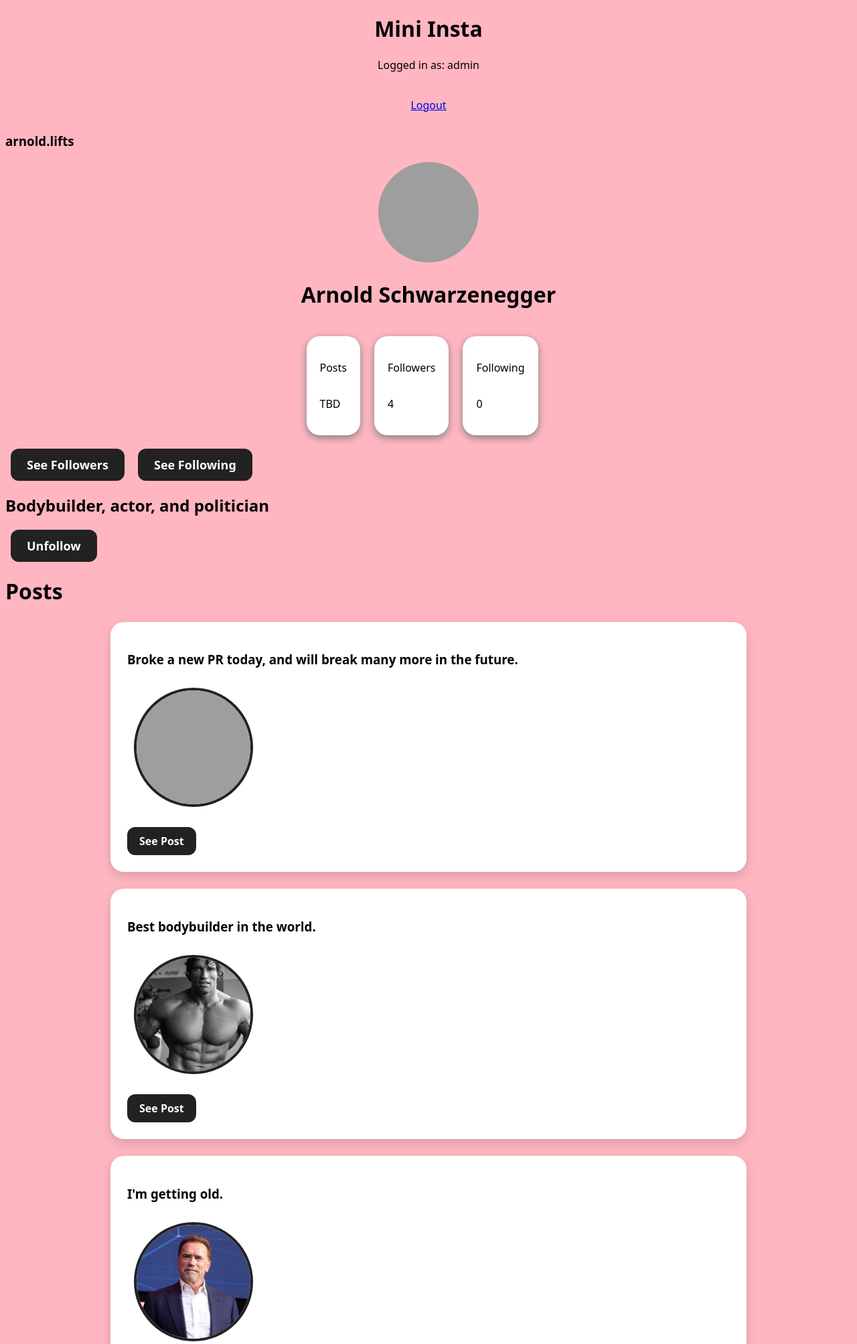
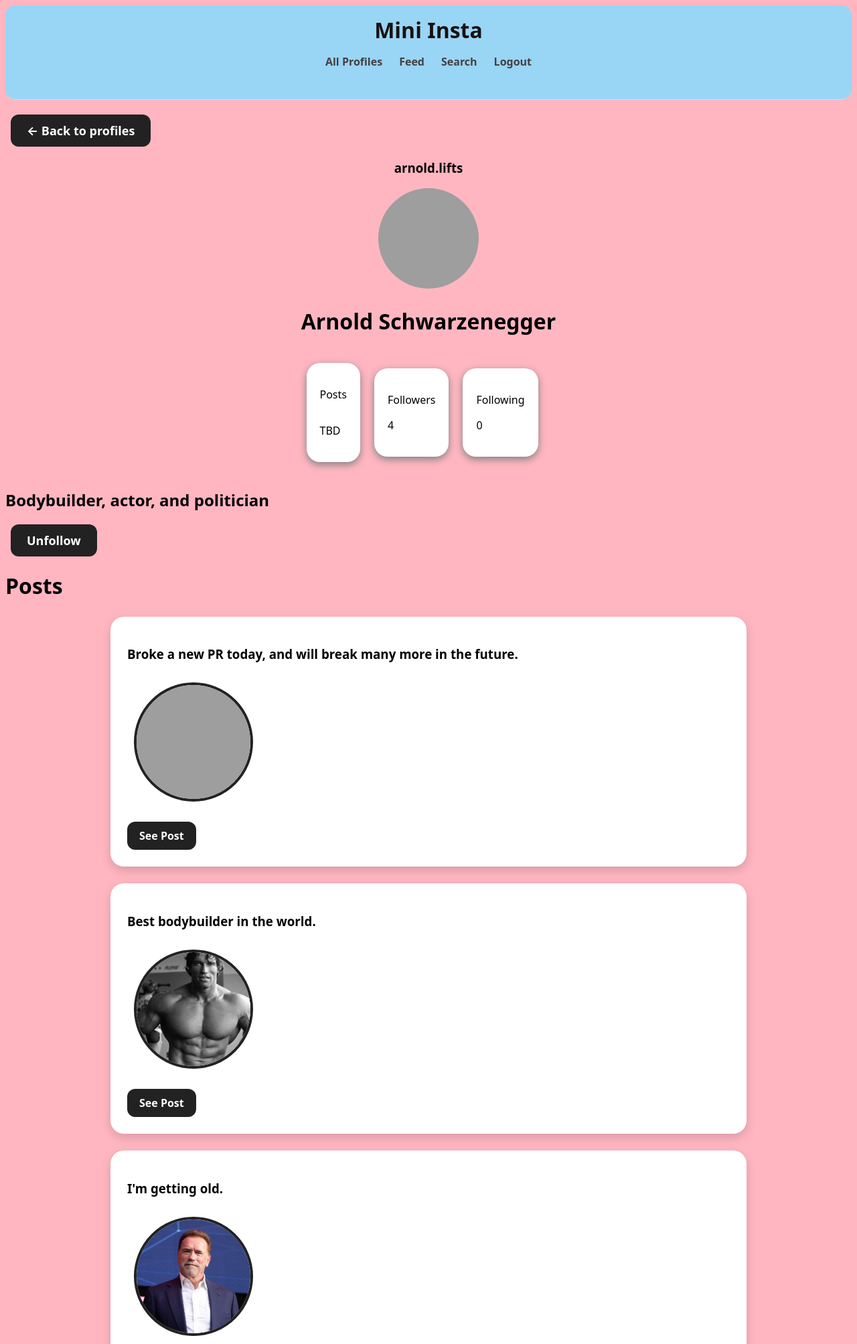
Before and after one commit to saud-otb/cs412, a Django app: page /mini_insta/profile/3/follow in a window 1280 px wide. Shown: the top 2007 px of the page at 67% size. Run offline with Django 5.2, Linux system fonts and the light colour scheme; a user stored in the database is signed in; data comes from the database, SQL or seed files in the repository; both versions use the stored data as it was after the commit; grey boxes are pictures that could not be loaded.

Commit message:
Fixed navbar and some styling issues

```diff
--- a/mini_insta/templates/mini_insta/base.html
+++ b/mini_insta/templates/mini_insta/base.html
@@ -8,35 +8,23 @@ used by all templates. -->
          <link rel="stylesheet" href="{% static 'mini_insta/style.css' %}">
     </head>
     <body>
-        <header>
-            <h1 id="main-header">Mini Insta</h1>
-            <nav>
+        <header class="site-header">
+            <h1>Mini Insta</h1>
+
+            <nav class="main_nav">
+                <a href="{% url 'show_all_profiles' %}">All Profiles</a>
                 {% if request.user.is_authenticated %}
-                    <p>Logged in as: {{request.user}}</p>
-                    <br>
-                    <a href="{% url 'logout_page' %}">Logout</a>
+                    <a href="{% url 'show_feed' %}" class="nav-button">Feed</a>
+                    <a href="{% url 'search_results' %}" class="nav-button">Search</a>
+                    <a href="{% url 'logout_page' %}" class="nav-button">Logout</a>
                 {% else %}
-                    <p>Not logged in</p>
-                    <br>
-                    <a href="{% url 'login' %}">Login</a>
+                    <a href="{% url 'login' %}" class="nav-button">Login</a>
                 {% endif %}
             </nav>
         </header>
-        {% block content %}
-        {% endblock %}
-        <footer>
-            <nav>
-                <div class="navigation-icons">
-                {% if profile.pk %}
-                    {% if request.user.is_authenticated and request.user == profile.user %}
-                        <a href="{% url 'show_feed' %}"><img src="https://cdn-icons-png.flaticon.com/512/3386/3386036.png" id="home"></a>
-                        <a href="{% url 'search_results' %}"><img src="https://static.thenounproject.com/png/3255265-200.png" id="search-icon"></a>
-                    {% endif %}
-                {% else %}
-                    <a href="{% url 'show_all_profiles' %}"><img src="https://cdn-icons-png.flaticon.com/512/3386/3386036.png" id="home"></a>
-                {% endif %}
-                </div>
-            </nav>
-        </footer>
+        <main class="page-content">
+            {% block content %}
+            {% endblock %}
+        </main>
     </body>
 </html>
--- a/mini_insta/templates/mini_insta/show_profile.html
+++ b/mini_insta/templates/mini_insta/show_profile.html
@@ -4,7 +4,12 @@
 {% extends 'mini_insta/base.html' %}
 
 {% block content %}
-<h3>{{profile.username}}</h3>
+<br>
+<a class="button" href="{% url 'show_all_profiles' %}">
+    ← Back to profiles
+</a>
+
+<h3 id="profile-username">{{profile.username}}</h3>
 
 <div class="top-header">
     <img src="{{profile.profile_image_url}}">
@@ -17,13 +22,12 @@
     <div class="profile-information">
         <div class="profile-stats">   <p>Posts</p> <p>TBD</p> </div>
 
-        <div class="profile-stats"> <p>Followers</p> <p>{{profile.get_num_followers}}</p></div>
+        <div class="profile-stats"><a href="{% url 'show_followers' profile.pk %}"> <p>Followers</p> <p>{{profile.get_num_followers}}</p> </a></div>
 
-        <div class="profile-stats">  <p>Following</p> <p>{{profile.get_num_following}}</p></div>
+        <div class="profile-stats"><a href="{% url 'show_following' profile.pk %}"> <p>Following</p> <p>{{profile.get_num_following}}</p> </a></div>
     </div>
 
-    <a href="{% url 'show_followers' profile.pk %}" class="button">See Followers</a>
-    <a href="{% url 'show_following' profile.pk %}" class="button">See Following</a>
+
     <h2>{{profile.bio_text}}</h2>
 
     {% if request.user.is_authenticated and logged_in_user != profile %}
@@ -35,6 +39,10 @@
     {% endif %}
 
     <h1>Posts</h1>
+    {% if request.user.is_authenticated and request.user == profile.user %}
+        <a href="{% url 'create_post' %}" id="create_post">Create Post</a>
+    {% endif %}
+
     {% for post in profile.get_all_posts %}
         <!--Displays all posts created by this profile-->
         <div class="profile-post">
@@ -49,13 +57,4 @@
             <a href="{% url 'show_post' post.pk %}">See Post</a>
         </div>
     {% endfor %}
-    {% if request.user.is_authenticated and request.user == profile.user %}
-        <a href="{% url 'create_post' %}" id="create_post">Create Post</a>
-    {% endif %}
-    <footer>
-        <nav>
-            <a href="{% url 'show_all_profiles' %}"><img src="https://www.svgrepo.com/show/114939/go-back-arrow.svg"></a>
-        </nav>
-    </footer>
-
 {% endblock %}
--- a/static/mini_insta/style.css
+++ b/static/mini_insta/style.css
@@ -61,6 +61,11 @@ header {
     opacity: 0.8;
     transform: scale(1.01);
     border-radius: 10px;
+}
+
+.profile-stats a {
+    color: inherit;
+    text-decoration: none;
 }
 
 .link {
@@ -330,3 +335,79 @@ input[type="submit"]:hover,
     width: 20px;
     height: 20px;
 }
+
+
+.site_header {
+    display: flex;
+    justify-content: space-between;
+    align-items: center;
+    padding: 16px 32px;
+    background-color: white;
+    border-bottom: 1px solid #ddd;
+}
+
+.site_title {
+    color: #222;
+    font-size: 24px;
+    font-weight: bold;
+    text-decoration: none;
+}
+
+.main_nav {
+    display: flex;
+    align-items: center;
+    gap: 20px;
+}
+
+.main_nav a {
+    color: #333;
+    font-weight: bold;
+    text-decoration: none;
+}
+
+.main_nav a:hover {
+    text-decoration: underline;
+}
+
+.page_content {
+    max-width: 1000px;
+    margin: 30px auto;
+    padding: 0 20px;
+}
+
+.back_link {
+    display: inline-block;
+    margin-bottom: 20px;
+    color: #333;
+    font-weight: bold;
+    text-decoration: none;
+}
+
+.back_link:hover {
+    text-decoration: underline;
+}
+
+
+.site-header {
+    position: relative;
+    text-align: center;
+    padding: 15px 30px;
+    background-color: #8fd9fb;
+    border-bottom: 1px solid #ddd;
+    border-radius: 15px;
+    opacity: 90%;
+}
+
+.site-header h1 {
+    margin: 0 0 15px;
+}
+
+.main_nav {
+    display: flex;
+    justify-content: center;
+    gap: 25px;
+}
+
+#profile-username {
+    text-align: center;
+}
```
Also changed, not shown: mini_insta/templates/mini_insta/show_followers.html (+7 -5 lines), mini_insta/templates/mini_insta/show_following.html (+6 -5 lines), mini_insta/templates/mini_insta/show_post.html (+12 -9 lines), db.sqlite3.
